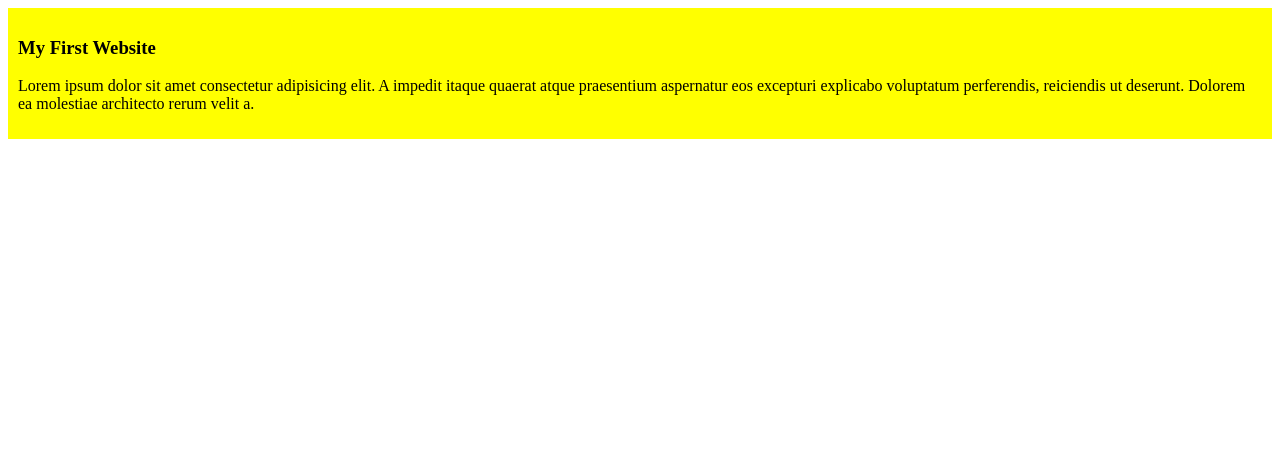
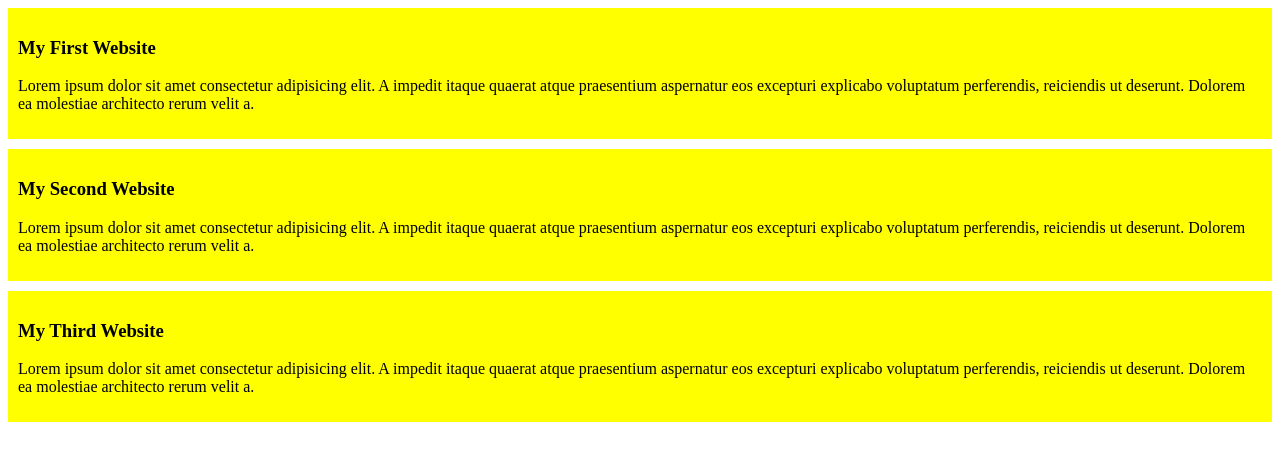
Before and after one commit to himelahmmed/My-Simple-Website, a plain HTML site: page index.html in a window 1280 px wide. Drawn offline with Linux system fonts and the light colour scheme.

Commit message:
added second and third blog

```diff
--- a/blog.css
+++ b/blog.css
@@ -1,4 +1,5 @@
 div{
     background-color: yellow;
     padding: 10px;
+    margin-bottom: 10px;
 }
--- a/index.html
+++ b/index.html
@@ -12,5 +12,18 @@
         <p>Lorem ipsum dolor sit amet consectetur adipisicing elit. A impedit itaque quaerat atque praesentium aspernatur
         eos excepturi explicabo voluptatum perferendis, reiciendis ut deserunt. Dolorem ea molestiae architecto rerum velit a.</p>
     </div>
+
+    <div>
+        <h3>My Second Website</h3>
+        <p>Lorem ipsum dolor sit amet consectetur adipisicing elit. A impedit itaque quaerat atque praesentium aspernatur
+        eos excepturi explicabo voluptatum perferendis, reiciendis ut deserunt. Dolorem ea molestiae architecto rerum velit a.</p>
+    </div>
+
+    <div>
+        <h3>My Third Website</h3>
+        <p>Lorem ipsum dolor sit amet consectetur adipisicing elit. A impedit itaque quaerat atque praesentium aspernatur
+        eos excepturi explicabo voluptatum perferendis, reiciendis ut deserunt. Dolorem ea molestiae architecto rerum velit a.</p>
+    </div>
+
 </body>
 </html>
```
